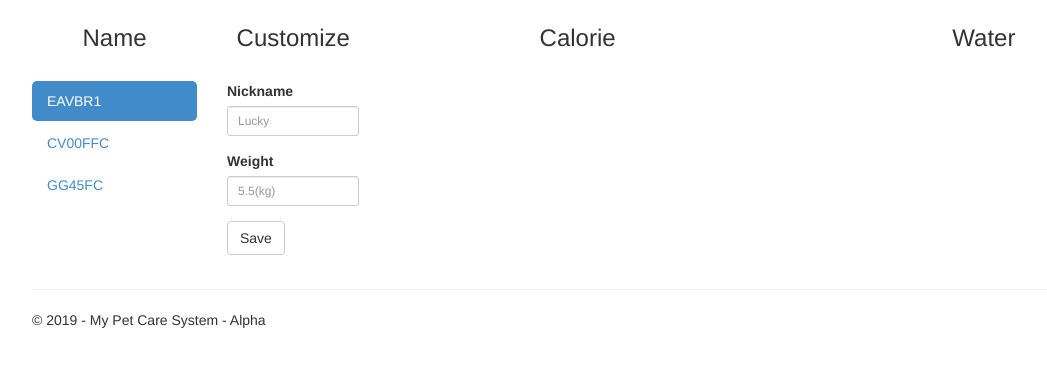
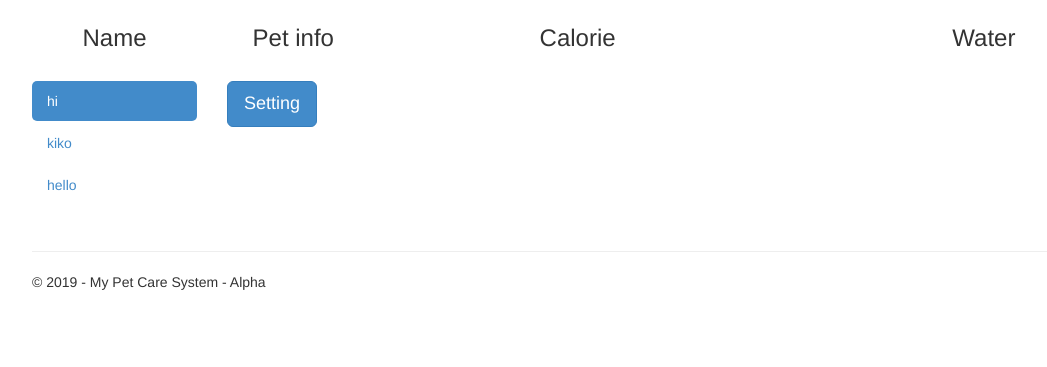
Before and after one commit to asd1115056/Project-DjangoWeb, a Django app: page / in a window 1280 px wide. Shown: the part 65-432 px from the top of the page, without its empty margins (38-1085 px from the left). Run offline with Django 3.2, Linux system fonts and the light colour scheme; a user stored in the database is signed in; data comes from the database, SQL or seed files in the repository; both versions use the stored data as it was after the commit; data that the repository does not hold is empty; some libraries are stand-ins or nearby versions.

Commit message:
nickname show

```diff
--- a/app/templates/app/index.html
+++ b/app/templates/app/index.html
@@ -12,7 +12,7 @@
         <ul class="nav nav-pills nav-stacked">
             {% for app in apps %}
             <li {% if forloop.first %} class="active" {% endif %} Tag="{{app.Tag}}">
-                <a data-toggle="tab" href="#{{app.Tag}}">{{app.Tag}}</a>
+                <a data-toggle="tab" href="">{% if app.nickname %} {{app.nickname}} {% else %} {{app.Tag}} {% endif %}</a>
             </li>
             {% endfor %}
         </ul>
@@ -20,17 +20,35 @@
     <div class="col-md-10 column">
         <div class="row clearfix">
             <div class="col-md-2 column">
-                <div style="text-align:center;"><h3>Customize</h3><br></div>
+                <div style="text-align:center;"><h3>Pet info</h3><br></div>
                 <form role="form" id="form_test">
+                    <!-- 按钮触发模态框 -->
+                    <button class="btn btn-primary btn-lg" data-toggle="modal" data-target="#myModal">Setting</button>
+                    <!-- 模态框（Modal） -->
+                    <div class="modal fade" id="myModal" tabindex="-1" role="dialog" aria-labelledby="myModalLabel" aria-hidden="true">
+                        <div class="modal-dialog">
+                            <div class="modal-content">
+                                <div class="modal-header">
+                                    <button type="button" class="close" data-dismiss="modal" aria-hidden="true">&times;</button>
+                                    <h4 class="modal-title" id="myModalLabel">Customize</h4>
+                                </div>
+
+                                <div class="modal-body">
                                     <div class="form-group">
                                         <label for="Nickname">Nickname</label>
-                        <input type="text" class="form-control input-sm" name="Nickname" id="Nickname" placeholder="Lucky">
+                                        <input type="text" class="form-control" id="Nickname" placeholder="Lucky">
                                     </div>
                                     <div class="form-group">
                                         <label for="Weight">Weight</label>
-                        <input type="number" step="0.01" class="form-control input-sm" name="Weight" id="Weight" placeholder="5.5(kg)">
+                                        <input type="number" step="0.01" class="form-control" id="Weight" placeholder="5.5(kg)">
                                     </div>
+                                </div>
+                                <div class="modal-footer">
                                     <button type="submit" class="btn btn-default">Save</button>
+                                </div>
+                            </div><!-- /.modal-content -->
+                        </div><!-- /.modal -->
+                    </div>
                 </form>
             </div>
             <div class="col-md-10 column">
@@ -50,6 +68,7 @@
 </div>
 
 <script>
+
     $(function () {
         var i;
         $("li").click(function () { //點擊事件
--- a/app/views.py
+++ b/app/views.py
@@ -18,21 +18,21 @@ def home(request):
     #assert isinstance(request, HttpRequest)
     #apps=models.env_info.objects.values('name').distinct()
     #apps=models.env_info.objects.all()
-    apps=models.Tag_Info.objects.values('Tag').distinct()
-    title='Home Page'
-    year=datetime.now().year
+    apps = models.Tag_Info.objects.all()
+    title = 'Home Page'
+    year = datetime.now().year
     return render(request,'app/index.html',locals())
 
 def temperature(request):
-    apps=models.env_info.objects.values('name').distinct()
-    title='Env Page'
-    year=datetime.now().year
+    apps = models.env_info.objects.values('name').distinct()
+    title = 'Env Page'
+    year = datetime.now().year
     return render(request,'app/temperature.html',locals())
 
 def humidity(request):
-    apps=models.env_info.objects.values('name').distinct()
-    title='Env Page'
-    year=datetime.now().year
+    apps = models.env_info.objects.values('name').distinct()
+    title = 'Env Page'
+    year = datetime.now().year
     return render(request,'app/humidity.html',locals())
 
 def json_test(request):
@@ -41,23 +41,24 @@ def json_test(request):
     #data=models.env_info.objects.filter(name__contains='home').values()
     #c=models.Tag_Info.objects.get(Tag='GG45FC')
     #data= serializers.serialize('json',c.user_setting_set.all())
-    #test = serializers.serialize('json',models.Tag_Info.objects.filter(Tag='GG45FC').values_list('id')).
-    test=models.Tag_Info.objects.filter(Tag='GG45FC').values_list('pk',flat=True)
+    #test =
+    #serializers.serialize('json',models.Tag_Info.objects.filter(Tag='GG45FC').values_list('id')).
+    test = models.Tag_Info.objects.filter(Tag='GG45FC').values_list('pk',flat=True)
     return HttpResponse(test)
 
 def env_get(request):
-    loction_name=request.GET.get('loction_name')
+    loction_name = request.GET.get('loction_name')
     request.session['loction_name'] = loction_name
     return HttpResponse(loction_name)
 
 def env_filter(request):
     from django.core import serializers
     loction_name = request.session['loction_name']
-    data= serializers.serialize('json',models.env_info.objects.filter(name__contains=loction_name).order_by('updated_at'))
+    data = serializers.serialize('json',models.env_info.objects.filter(name__contains=loction_name).order_by('updated_at'))
     return HttpResponse(data)
 
 def pet_get_id(request):
-    Tag=request.GET.get('Tag')
+    Tag = request.GET.get('Tag')
     request.session['Tag'] = Tag
     return HttpResponse(Tag)
 
@@ -70,49 +71,49 @@ def pet_filter_info(request):
     import datetime
     Tag = request.session['Tag']
     date_filter = datetime.datetime.now(tz=timezone.utc) - datetime.timedelta(days=10) #現在時間UTC+8 轉成 UTC+0
-    data= serializers.serialize('json',models.Tag_Info.objects.get(Tag=Tag,updated_at__gte=date_filter).pet_info_set.all().order_by('updated_at'))
+    data = serializers.serialize('json',models.Tag_Info.objects.get(Tag=Tag,updated_at__gte=date_filter).pet_info_set.all().order_by('updated_at'))
     return HttpResponse(data)
 
 def pet_filter_user_setting(request):
     from django.core import serializers
     Tag = request.session['Tag']
-    data= serializers.serialize('json',models.Tag_Info.objects.get(Tag=Tag).user_setting_set.all().order_by('updated_at'))
+    data = serializers.serialize('json',models.Tag_Info.objects.get(Tag=Tag).user_setting_set.all().order_by('updated_at'))
     return HttpResponse(data)
 
 
 @csrf_exempt
 def json_upload(request):
-    if request.method=='POST':
-        Data_POST=json.loads(request.body.decode("utf-8"))
-        Tag=Data_POST.get('Tag')
-        temp=models.Tag_Info.objects.filter(Tag=Tag)
+    if request.method == 'POST':
+        Data_POST = json.loads(request.body.decode("utf-8"))
+        Tag = Data_POST.get('Tag')
+        temp = models.Tag_Info.objects.filter(Tag=Tag)
         if temp.exists():
-            text1="Tag Existing"
+            text1 = "Tag Existing"
             #return JsonResponse({"status": 200, "msg": "Tag Existing" })
         else:
-            TAG=models.Tag_Info.objects.create(Tag=Tag)
+            TAG = models.Tag_Info.objects.create(Tag=Tag)
             TAG.save()
-            text1="Create New Tag"
+            text1 = "Create New Tag"
             #return JsonResponse({"status": 200, "msg": "Create New Tag" })
-        pk=list(temp.values_list('pk',flat=True)) #實際輸出['1','2',…] 用python List轉換成[1,2,...]
+        pk = list(temp.values_list('pk',flat=True)) #實際輸出['1','2',…] 用python List轉換成[1,2,...]
         info = models.pet_info.objects.create(Tag_id=pk[0])
-        info.water_drink=Data_POST.get('water_drink')
-        info.food_eat=Data_POST.get('food_eat')
+        info.water_drink = Data_POST.get('water_drink')
+        info.food_eat = Data_POST.get('food_eat')
         info.save()
-        text2=" and Save Successfully"
-        return JsonResponse({"status": 200, "msg": text1+text2  })
+        text2 = " and Save Successfully"
+        return JsonResponse({"status": 200, "msg": text1 + text2  })
     else:
         return JsonResponse({"status": 400, "msg": "It is GET" })
 @csrf_exempt
 def json_test(request):
-    if request.method=='POST':
+    Tag = request.session['Tag']
+    if request.method == 'POST':
         Data_POST = request.POST
-        Data_POST=json.dumps(Data_POST)
-        Data_POST=json.loads(Data_POST)
-
-        info = models.Tag_Info.objects.get(Tag='GG45FC')
-        info.nickname=Data_POST.get('Nickname')
-        info.weight=Data_POST.get('Weight')
+        Data_POST = json.dumps(Data_POST)
+        Data_POST = json.loads(Data_POST)
+        info = models.Tag_Info.objects.get(Tag=Tag)
+        info.nickname = Data_POST.get('Nickname')
+        info.weight = Data_POST.get('Weight')
         info.save()
-        text=" Update Successfully"
+        text = " Update Successfully"
         return JsonResponse({"status": 200, "msg": text  })
```
Also changed, not shown: db.sqlite3. Lines whose indentation alone changed are shown as unchanged.
